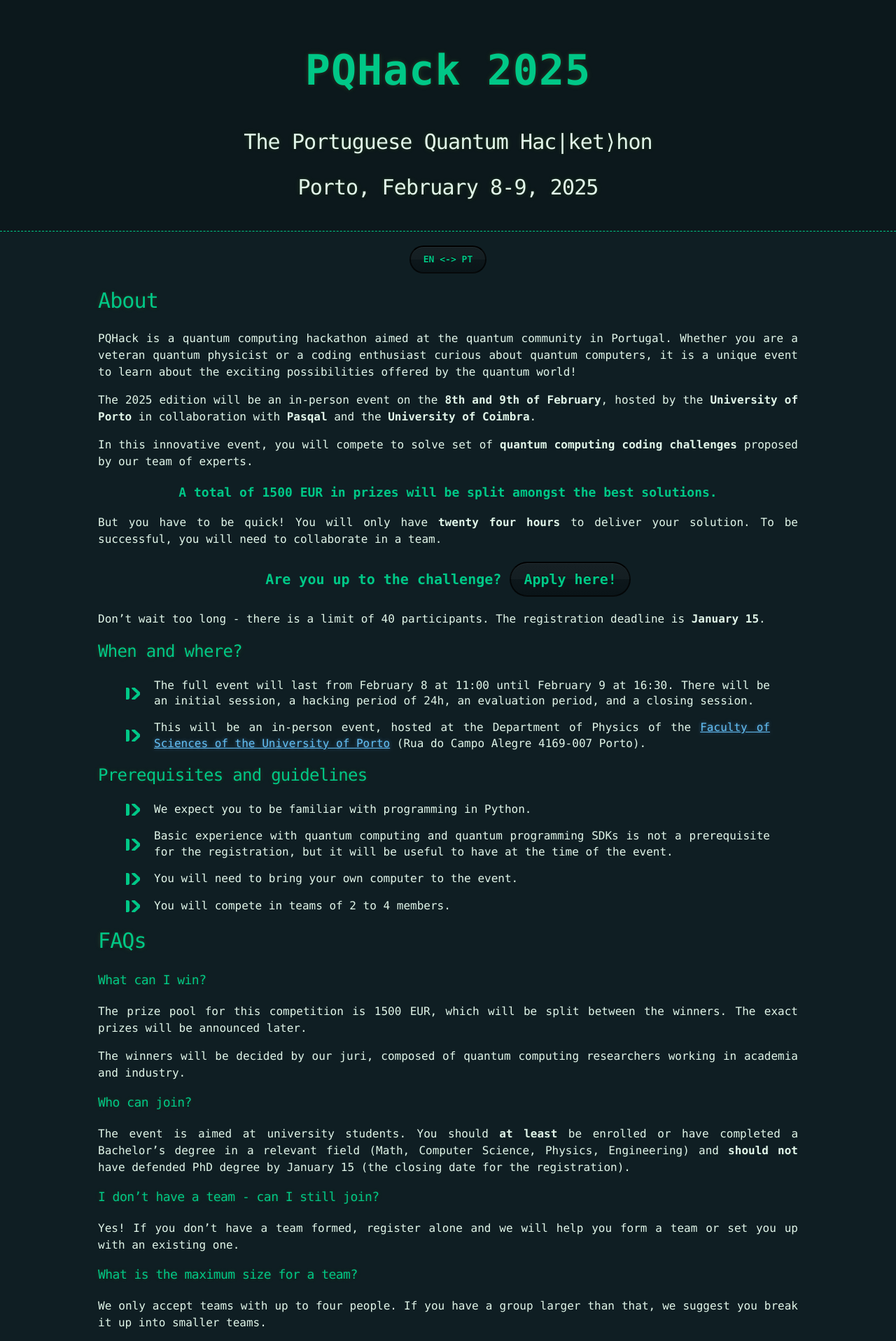
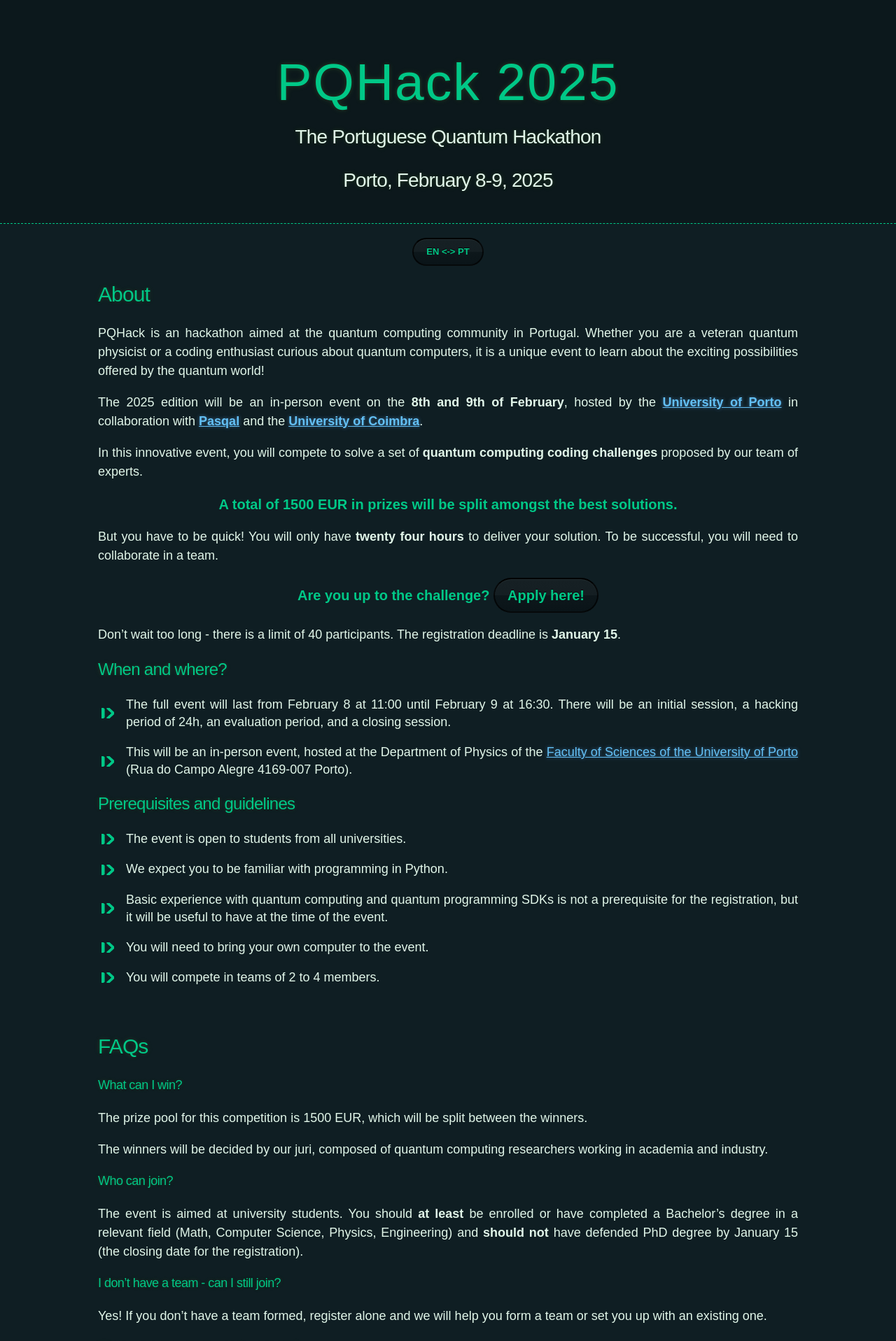
Before and after one commit to pasqal-io/pqhack2025, a Jekyll site: the page built from docs/index.md, in a window 1280 px wide. Shown: the top 1917 px of the page at 70% size. Built offline with Jekyll 4.4.1, drawn with Linux system fonts in a browser that asks for light colours; some of the changed text lies outside the part shown.

Commit message:
change font

```diff
--- a/docs/_config.yml
+++ b/docs/_config.yml
@@ -1,5 +1,5 @@
 title: PQHack 2025
-description: The Portuguese Quantum Hac|ket⟩hon
+description: The Portuguese Quantum Hackathon
 show_downloads: false
 google_analytics:
 theme: jekyll-theme-hacker
--- a/docs/_sass/jekyll-theme-hacker.scss
+++ b/docs/_sass/jekyll-theme-hacker.scss
@@ -19,14 +19,14 @@ body {
   padding: 0;
   background: $body-background url("../images/bkg.png") 0 0;
   color: $body-foreground;
-  font-size: 16px;
+  font-size: 18px;
   line-height: 1.5;
   text-align: justify;
   text-justify: inter-word;
-  font-family: Monaco, "Bitstream Vera Sans Mono", "Lucida Console", Terminal, monospace;
+  font-family: century-gothic, sans-serif;
 
   @media (max-width: 600px){
-    font-size: 14px;
+    font-size: 13px;
   }
 }
 
@@ -104,6 +104,17 @@ body {
   padding-top: 20px;
 }
 
+.highlight {
+  text-align: center;
+  font-size: 20px;
+  font-weight: bold;
+  color: #00c887;
+
+  @media (max-width: 600px){
+    font-size: 14px;
+  }
+}
+
 section {
   display: block;
   margin: 0 0 20px 0;
@@ -140,30 +151,29 @@ footer {
 }
 
 header h1 {
-  font-size: 60px;
-  line-height: 2.0;
+  padding-top: 40px;
+  font-size: 75px;
+  line-height: 1.0;
   text-align: center;
-  font-weight: bold;
-  font-family: Monaco, "Bitstream Vera Sans Mono", "Lucida Console", Terminal, monospace;
+  font-weight: normal;
+  font-family: century-gothic, sans-serif;
   color: $conifer;//$header;
-  text-shadow: 0 1px 1px rgba(0, 0, 0, 0.1),
-               0 0 5px rgba(181, 232, 83, 0.1),
-               0 0 10px rgba(181, 232, 83, 0.1);
-  letter-spacing: 1px;
+  letter-spacing: 2px;
   -webkit-font-smoothing: antialiased;
   @media (max-width: 600px){
+    padding-top: 20px;
     font-size: 40px;
   }
 }
 
 
 header h2 {
-  font-size: 30px;
+  font-size: 28px;
   text-align: center;
   font-weight: 300;
   color: $pasqal-bright-green;
   @media (max-width: 600px){
-    font-size: 18px;
+    font-size: 16px;
   }
 }
 
@@ -186,7 +196,7 @@ section img {
 
 h1, h2, h3, h4, h5, h6 {
   font-weight: normal;
-  font-family: Monaco, "Bitstream Vera Sans Mono", "Lucida Console", Terminal, monospace;
+  font-family: century-gothic, sans-serif;
   color: $header;
   letter-spacing: -0.03em;
   text-shadow: 0 1px 1px rgba(0, 0, 0, 0.1),
@@ -196,14 +206,26 @@ h1, h2, h3, h4, h5, h6 {
 
 #main_content h1 {
   font-size: 30px;
+
+  @media (max-width: 600px){
+    font-size: 20px;
+  }
 }
 
 #main_content h2 {
   font-size: 24px;
+
+  @media (max-width: 600px){
+    font-size: 18px;
+  }
 }
 
 #main_content h3 {
   font-size: 18px;
+
+  @media (max-width: 600px){
+    font-size: 16px;
+  }
 }
 
 #main_content h4 {
@@ -228,13 +250,22 @@ dt {
   font-weight: bold;
 }
 
+ul {
+  padding-left: 5px;
+}
+
 ul li {
   list-style: none;
-  padding: 0px 40px;
+  padding-left: 35px;
   background-image: url('../images/bullet.png');
   background-repeat: no-repeat;
   background-position: left center;
-  background-size: 20px;
+  background-size: 18px;
+
+  @media (max-width: 600px){
+    background-size: 14px;
+    padding-left: 27px;
+  }
 }
 
 blockquote {
@@ -308,6 +339,10 @@ hr {
 
 .btn-large{
   font-size: 20px;
+
+  @media (max-width: 600px){
+    font-size: 14px;
+  }
 }
 
 .btn:hover {
--- a/docs/index.md
+++ b/docs/index.md
@@ -8,23 +8,23 @@ layout: default
 
 # About
 
-PQHack is a quantum computing hackathon aimed at the quantum community in Portugal. Whether you are a veteran quantum physicist or a coding enthusiast curious about quantum computers, it is a unique event to learn about the exciting possibilities offered by the quantum world!
+PQHack is an hackathon aimed at the quantum computing community in Portugal. Whether you are a veteran quantum physicist or a coding enthusiast curious about quantum computers, it is a unique event to learn about the exciting possibilities offered by the quantum world!
 
-The 2025 edition will be an in-person event on the **8th and 9th of February**, hosted by the **University of Porto** in collaboration with **Pasqal** and the **University of Coimbra**.
+The 2025 edition will be an in-person event on the **8th and 9th of February**, hosted by the [**University of Porto**](https://www.up.pt/portal/en/) in collaboration with [**Pasqal**](https://www.pasqal.com/) and the [**University of Coimbra**](https://www.uc.pt/en/).
 
-In this innovative event, you will compete to solve set of **quantum computing coding challenges** proposed by our team of experts.
+In this innovative event, you will compete to solve a set of **quantum computing coding challenges** proposed by our team of experts.
 
-<p style="text-align: center; font-size: 18px; font-weight: bold; color: #00c887;">
+<div class="highlight">
     A total of 1500 EUR in prizes will be split amongst the best solutions.
-</p>
+</div>
 
 But you have to be quick!
 You will only have **twenty four hours** to deliver your solution.
 To be successful, you will need to collaborate in a team.
 
-<p style="text-align: center; font-size: 20px; font-weight: bold; color: #00c887;">
+<div class="highlight">
     Are you up to the challenge? <a href="https://www.google.com/" class="btn btn-large">Apply here!</a>
-</p>
+</div>
 
 Don't wait too long - there is a limit of 40 participants.
 The registration deadline is **January 15**.
@@ -37,6 +37,8 @@ The registration deadline is **January 15**.
 
 ## Prerequisites and guidelines
 
+- The event is open to students from all universities.
+
 - We expect you to be familiar with programming in Python.
 
 - Basic experience with quantum computing and quantum programming SDKs is not a prerequisite for the registration, but it will be useful to have at the time of the event.
@@ -45,12 +47,12 @@ The registration deadline is **January 15**.
 
 - You will compete in teams of 2 to 4 members.
 
-
+<br>
 # FAQs
 
 ### What can I win?
 
-The prize pool for this competition is 1500 EUR, which will be split between the winners. The exact prizes will be announced later.
+The prize pool for this competition is 1500 EUR, which will be split between the winners.
 
 The winners will be decided by our juri, composed of quantum computing researchers working in academia and industry.
 
@@ -75,19 +77,21 @@ It's ok if you need to rest for a bit.
 You can also plan shifts with your team mates to make the most out of the time you have.
 
 ### Do I need to stay at the event site for twenty four hours?
-You can spend the entire event at the Department of Physics, but you don't need to.
-You are free to wonder wherever you want during the competition (including going home).
+You can spend the entire event at the Department of Physics, but you don't need to. You are expected to work
+most of the time at the event site, and there will be dedicated rooms where you can work together with your team.
+However, you are free to wonder wherever you want during the competition (including going home).
 
 ### Where can I sleep?
 You are free to leave the event site and sleep wherever you want (including home).
 But you can also bring your sleeping bag and take a nap during the competition! There will be a designated area for some quiet time.
 
+### Do I need to bring my own food and beverage?
+We will provide drinks (water, coffee, and tea) throughout the event, as well as some snacks. Any larger meals should be planned in advance by you and your team.
+
+### Can I ask for help during the competition?
+The juri will be around the event site and reachable online during the competition for any technical support. Requesting help from other people outside the event is not allowed and may get you disqualified.
+
 ### Can I contest the juri's evaluation?
 No. The juri's decision is final and cannot be contested.
 The awards will be given according to the juri's evaluation.
-
-### Can I ask for help during the competition?
-The juri will around the event site and reachable online during the competition for any technical support. Requesting help from other people outside the event is not allowed.
-
-### Do I need to bring my own food and beverage?
-We will provide drinks (water, coffee, and tea) throughout the event, as well as some snacks. Any larger meals should be planned in advance by you and your team.
+The juri reserves the right to alter or deny the prize in the event of a disqualification.
```
